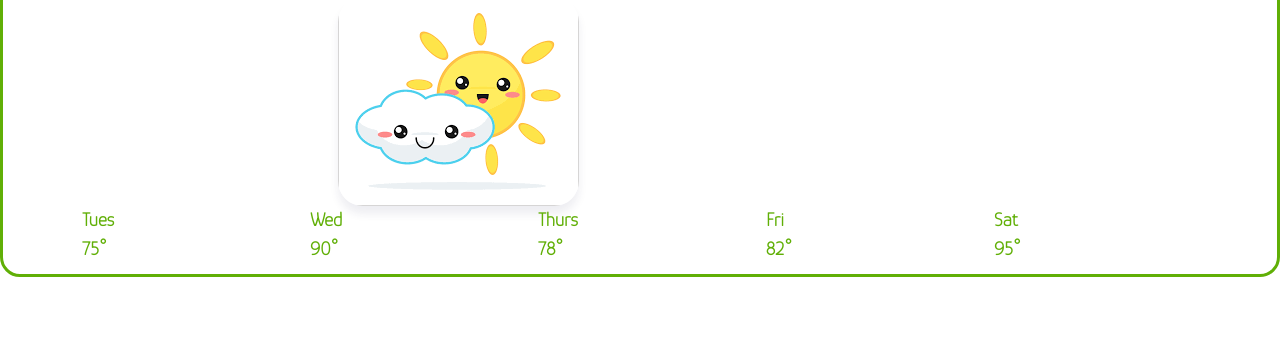
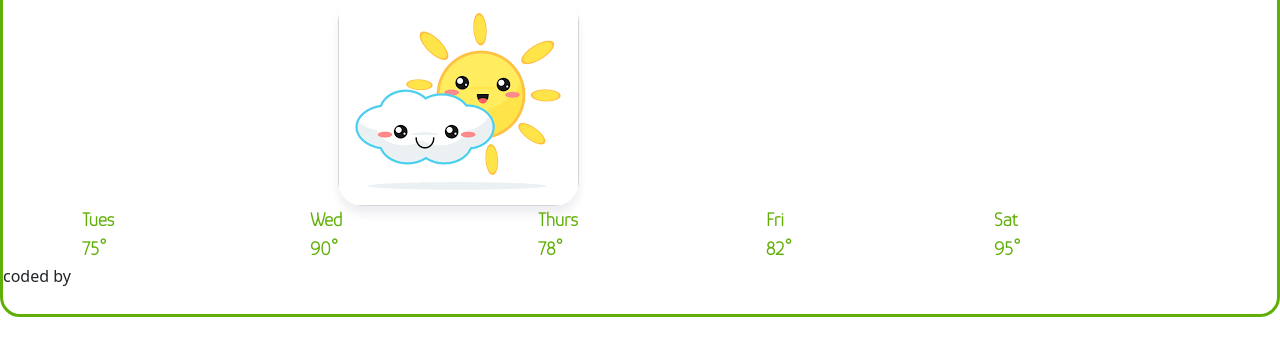
Before and after one commit to Jazzycolorfulbabe/Weather-App21, a website built with Parcel: page index.html in a window 1280 px wide. Shown: the part 134-490 px from the top of the page. Built offline with nearby package versions, Linux system fonts and the light colour scheme; files whose address does not match are found by name.

Commit message:
added my signature

```diff
--- a/index.html
+++ b/index.html
@@ -85,6 +85,7 @@
       </div>
     </div>
   </div>
+  <p>coded by <link rel="stylesheet" href="https://github.com/Jazzycolorfulbabe/Weather-App21/blob/main/index.html"Jazzy></p>
     <script src="src/index.js"></script>
   </body>
 </html>
```
